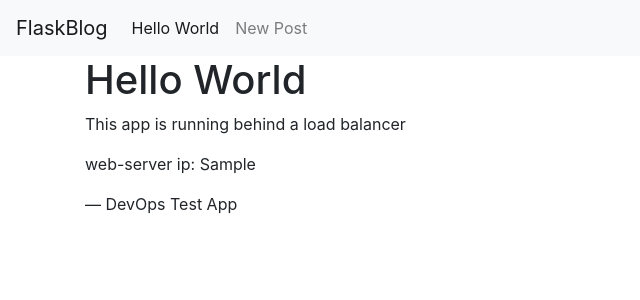
After one commit to Calliari/flask-blog-app, a Flask app: template templates/hello.html in a window 1280 px wide. The commit adds this page. Shown: the top 300 px of the page, without its empty margins (0-640 px from the left). Run offline with Flask 2, Linux system fonts and the light colour scheme; the template is opened without the code that fills it: most values are stand-ins (such as "Sample title", 1, 10 or a date in 2020); some libraries are stand-ins or nearby versions.

Commit message:
this is the mysql code version for this app

```diff
--- a/app.py
+++ b/app.py
@@ -1,36 +1,54 @@
-import sqlite3
-from flask import Flask, render_template, request, url_for, flash, redirect
+import socket
+from flask import Flask, render_template, request, json, url_for, flash, redirect
 from werkzeug.exceptions import abort
+from waitress import serve
+from flask_mysqldb import MySQL
+import mysql.connector
 
+# MySQL configurations
+app = Flask(__name__)
 
-def get_db_connection():
-    conn = sqlite3.connect('database.db')
-    conn.row_factory = sqlite3.Row
-    return conn
+app.config['MYSQL_HOST'] = '192.168.50.10'
+app.config['MYSQL_USER'] = 'root'
+app.config['MYSQL_PASSWORD'] = 'vg-toor'
+app.config['MYSQL_DB'] = 'blog'
+
+mysql = MySQL(app)
+app.config['SECRET_KEY'] = 'your secret key'
 
 def get_post(post_id):
-    conn = get_db_connection()
-    post = conn.execute('SELECT * FROM posts WHERE id = ?',
-                        (post_id,)).fetchone()
+    conn = mysql.connection.cursor()
+    post = conn.execute('SELECT * FROM posts WHERE id = %s',
+                        (post_id,))
+    # post = 1
+    post = conn.fetchone()
     conn.close()
     if post is None:
         abort(404)
     return post
 
-app = Flask(__name__)
-app.config['SECRET_KEY'] = 'your secret key'
-
 @app.route('/')
 def index():
-    conn = get_db_connection()
-    posts = conn.execute('SELECT * FROM posts').fetchall()
+    conn = mysql.connection.cursor()
+    conn.execute('SELECT * FROM posts')
+    posts = conn.fetchall()
     conn.close()
     return render_template('index.html', posts=posts)
+
+@app.route('/hello')
+def hello():
+    # return 'Hello, World!'
+    internal_ip_output = [l for l in ([ip for ip in socket.gethostbyname_ex(socket.gethostname())[2]
+        if not ip.startswith("127.")][:1], [[(s.connect(('8.8.8.8', 53)),
+        s.getsockname()[0], s.close()) for s in [socket.socket(socket.AF_INET,
+        socket.SOCK_DGRAM)]][0][1]]) if l][0][0]
+    return render_template('hello.html', internal_ip=internal_ip_output)
 
 @app.route('/<int:post_id>')
 def post(post_id):
     post = get_post(post_id)
     return render_template('post.html', post=post)
+
 
 @app.route('/create', methods=('GET', 'POST'))
 def create():
@@ -41,10 +59,10 @@ def create():
         if not title:
             flash('Title is required!')
         else:
-            conn = get_db_connection()
-            conn.execute('INSERT INTO posts (title, content) VALUES (?, ?)',
+            conn = mysql.connection.cursor()
+            conn.execute('INSERT INTO posts (title, content) VALUES (%s, %s)',
                          (title, content))
-            conn.commit()
+            mysql.connection.commit()
             conn.close()
             return redirect(url_for('index'))
 
@@ -61,22 +79,45 @@ def edit(id):
         if not title:
             flash('Title is required!')
         else:
-            conn = get_db_connection()
-            conn.execute('UPDATE posts SET title = ?, content = ?'
-                         ' WHERE id = ?',
+            conn = mysql.connection.cursor()
+            conn.execute('UPDATE posts SET title = %s, content = %s'
+                         ' WHERE id = %s',
                          (title, content, id))
-            conn.commit()
+            mysql.connection.commit()
             conn.close()
             return redirect(url_for('index'))
 
     return render_template('edit.html', post=post)
 
+
 @app.route('/<int:id>/delete', methods=('POST',))
 def delete(id):
     post = get_post(id)
-    conn = get_db_connection()
-    conn.execute('DELETE FROM posts WHERE id = ?', (id,))
-    conn.commit()
+    conn = mysql.connection.cursor()
+    conn.execute('DELETE FROM posts WHERE id = %s', (id,))
+    mysql.connection.commit()
     conn.close()
-    flash('"{}" was successfully deleted!'.format(post['title']))
+    flash('"{}" was successfully deleted!'.format(post[0]))
     return redirect(url_for('index'))
+
+
+@app.route('/test', methods=['GET', 'POST'])
+def test():
+    if request.method == "POST":
+        details = request.form
+        title = details['title']
+        content = details['content']
+
+        cur = mysql.connection.cursor()
+        cur.execute("INSERT INTO posts(title, content) VALUES (%s, %s)", (title, content))
+        mysql.connection.commit()
+        cur.close()
+
+        return 'success'
+    return render_template('test.html')
+
+if __name__ == "__main__":
+   #app.run() ##Replaced with below code to run it using waitress
+   #serve(app, host='0.0.0.0', port=5000) # there is a bug when run with sudo
+   app.run(debug=True, port=5000) #run with python app.py
+  # app.run(port=5000) #run with python app.py
--- a/templates/base.html
+++ b/templates/base.html
@@ -19,7 +19,7 @@
         <div class="collapse navbar-collapse" id="navbarNav">
             <ul class="navbar-nav">
             <li class="nav-item active">
-                <a class="nav-link" href="#">About</a>
+                <a class="nav-link" href="{{url_for('hello')}}">Hello World</a>
             </li>
             <li class="nav-item">
                 <a class="nav-link" href="{{url_for('create')}}">New Post</a>
--- /dev/null
+++ b/templates/hello.html
@@ -0,0 +1,14 @@
+{% extends 'base.html' %}
+
+{% block content %}
+    <h1>{% block title %} Hello World {% endblock %}</h1>
+
+    <article>
+        <p>This app is running behind a load balancer</p>
+        <P>web-server ip: {{ internal_ip }}</P>
+        <div>
+            <p>&mdash; DevOps Test App </p>
+        </div>
+    </article>
+
+{% endblock %}
--- a/templates/post.html
+++ b/templates/post.html
@@ -1,7 +1,7 @@
 {% extends 'base.html' %}
 
 {% block content %}
-    <h2>{% block title %} {{ post['title'] }} {% endblock %}</h2>
-    <span class="badge badge-primary">{{ post['created'] }}</span>
-    <p>{{ post['content'] }}</p>
+    <h2>{% block title %} {{post[2]}} {% endblock %}</h2>
+        <span class="badge badge-primary">{{post[1]}}</span>
+    <p>{{post[3]}}</p>
 {% endblock %}
```
Also changed, not shown: hello.py (deleted, +0 -8 lines), init_db.py (deleted, +0 -20 lines), schema.sql (deleted, +0 -8 lines), templates/edit.html (+8 -5 lines), templates/index.html (+5 -5 lines), templates/test.html (added, +12 -0 lines), README.md (deleted), database.db (deleted), readme.md (deleted), static/css/style.css (line endings or trailing spaces), 1 other file.
